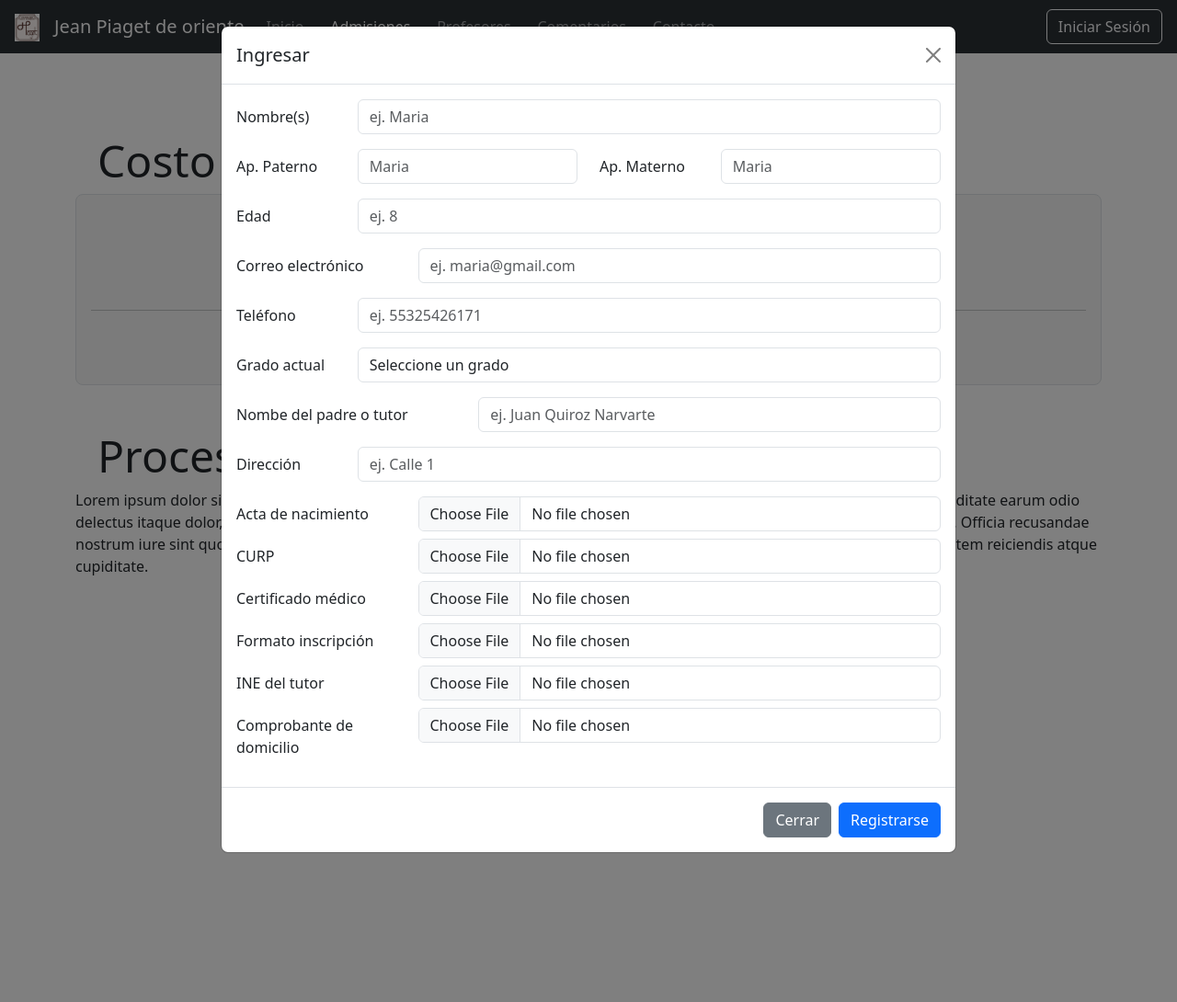
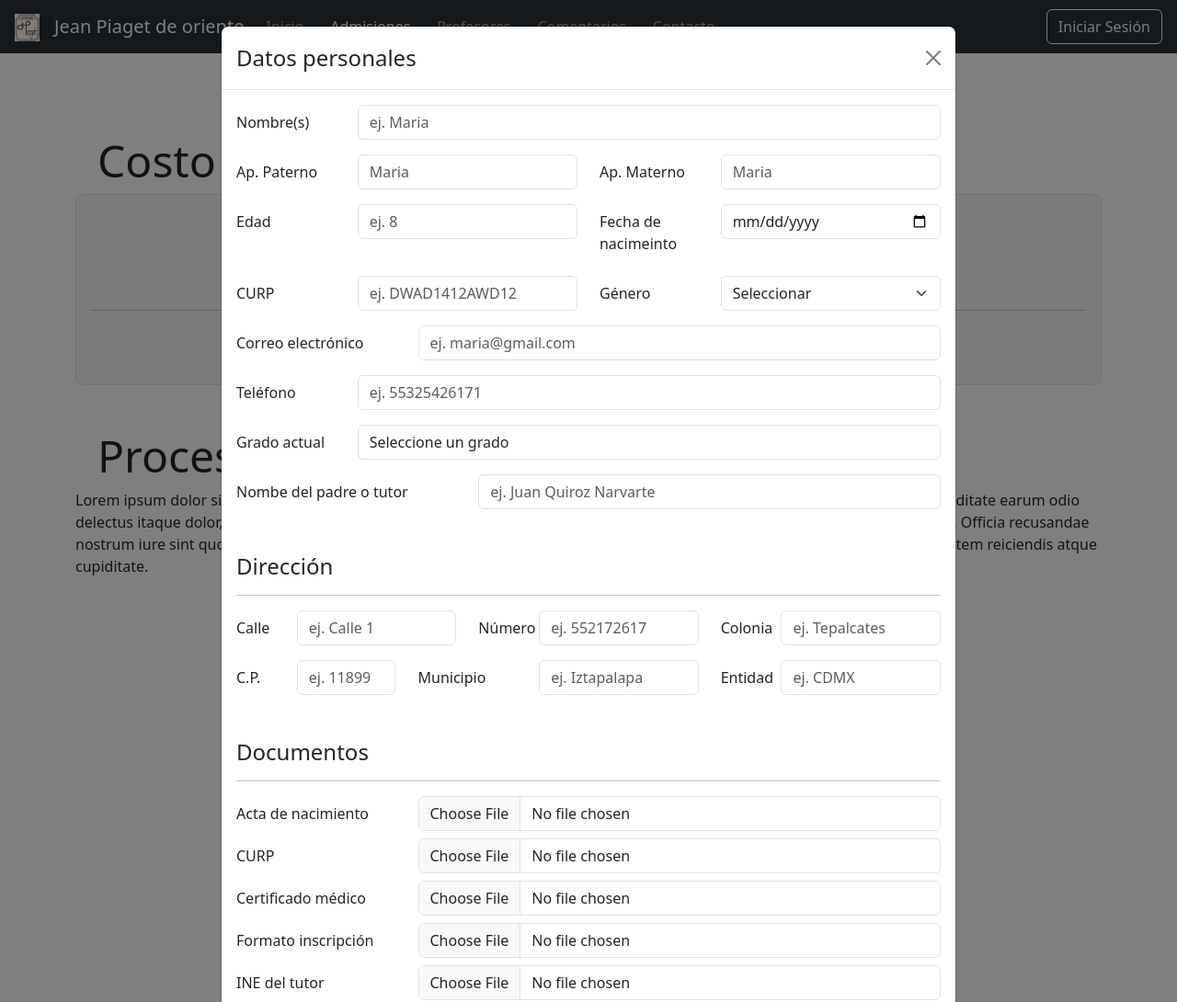
Before and after one commit to angelrodea/angelrodea.github.io, a PHP site: page /app/admisiones.php in a window 1280 px wide, after a click on "INSCRIPCIÓN". Shown: the top 1090 px of the page at 92% size. Run offline with PHP 8.4, Linux system fonts and the light colour scheme.

Commit message:
Update form

```diff
--- a/admisiones.php
+++ b/admisiones.php
@@ -1,7 +1,14 @@
 <?php include("template/header.php");?>
     <main>
         <div class="container">
-
+            <?php
+                if (isset($_GET['send'])) {
+                    echo "<div class='alert alert-success alert-dismissible fade show text-center' role='alert'>
+                            <strong>Se ha enviado correctamente sus datos, por favor revise su correo.</strong>
+                            <button type='button' class='btn-close' data-bs-dismiss='alert' aria-label='Close'></button>
+                        </div>";
+                }
+            ?>
             <!------------------- INFO ------------------------->
             <h1 class="display-5 ms-4">Costo</h1>
             <div class="jumbotron border rounded-3 bg-border p-3 mb-5">
@@ -20,7 +27,7 @@
                     illo pariatur quos voluptatum voluptatem reiciendis atque cupiditate.
                 </p>
             </div>
-            <center>
+            <center class="mb-4">
                 <h3 class="mb-3">¡Inscríbete aquí!</h3>
                 <button type="button" class="btn btn-dark btn-lg text-uppercase" data-bs-toggle="modal"
                     data-bs-target="#filesModal">Inscripción</button>
@@ -29,131 +36,169 @@
         </div>
 
         <!-- Modal Files -->
-        <div class="modal fade" id="filesModal" data-bs-backdrop="static" data-bs-keyboard="false" tabindex="-1" aria-labelledby="filesModalLabel" aria-hidden="true">
+        <div class="modal fade" id="filesModal" data-bs-backdrop="static" data-bs-keyboard="false" tabindex="-1"
+            aria-labelledby="filesModalLabel" aria-hidden="true">
             <div class="modal-dialog modal-lg">
                 <div class="modal-content">
                     <div class="modal-header">
-                        <h1 class="modal-title fs-5" id="exampleModalLabel">Ingresar</h1>
+                        <h4 class="modal-title" id="exampleModalLabel">Datos personales</h4>
                         <button type="button" class="btn-close" data-bs-dismiss="modal" aria-label="Close"></button>
                     </div>
-                    <form method="POST">
+                    <form action="db/insert_alumno.php" method="POST" enctype="multipart/form-data">
                         <div class="modal-body">
                             <div class="form-group row mb-3">
-                                <label class="col-lg-2 col-form-label" for="name">Nombre(s)</label>
+                                <label class="col-lg-2 col-form-label" for="nombre">Nombre(s)</label>
                                 <div class="col-lg-10">
-                                    <input type="text" class="form-control" id="name" name="name" placeholder="ej. Maria" required>
+                                    <input type="text" class="form-control" id="nombre" name="nombre" placeholder="ej. Maria" required>
                                 </div>
                             </div>
                             <div class="form-group row mb-3">
-                                <label class="col-lg-2 col-form-label" for="name">Ap. Paterno</label>
+                                <label class="col-lg-2 col-form-label" for="apPaterno">Ap. Paterno</label>
                                 <div class="col-lg-4">
-                                    <input type="text" class="form-control" id="name" name="name" placeholder="Maria" required>
+                                    <input type="text" class="form-control" id="apPaterno" name="apPaterno" placeholder="Maria" required>
                                 </div>
-                                <label class="col-lg-2 col-form-label" for="name">Ap. Materno</label>
+                                <label class="col-lg-2 col-form-label" for="apMaterno">Ap. Materno</label>
                                 <div class="col-lg-4">
-                                    <input type="text" class="form-control" id="name" name="name" placeholder="Maria" required>
+                                    <input type="text" class="form-control" id="apMaterno" name="apMaterno" placeholder="Maria" required>
                                 </div>
                             </div>
                             <div class="form-group row mb-3">
-                                <label class="col-lg-2 col-form-label" for="name">Edad</label>
-                                <div class="col-lg-10">
-                                    <input type="number" class="form-control" id="name" name="name" placeholder="ej. 8" required>
+                                <label class="col-lg-2 col-form-label" for="edad">Edad</label>
+                                <div class="col-lg-4">
+                                    <input type="number" class="form-control" id="edad" name="edad" placeholder="ej. 8" required>
+                                </div>
+                                <label class="col-lg-2 col-form-label" for="nacimiento">Fecha de nacimeinto</label>
+                                <div class="col-lg-4">
+                                    <input type="date" class="form-control" id="nacimiento" name="nacimiento" required>
                                 </div>
                             </div>
                             <div class="form-group row mb-3">
-                                <label class="col-lg-3 col-form-label" for="name">Correo electrónico</label>
+                                <label class="col-lg-2 col-form-label" for="curp">CURP</label>
+                                <div class="col-lg-4">
+                                    <input type="text" class="form-control" id="curp" name="curp" placeholder="ej. DWAD1412AWD12" required>
+                                </div>
+                                <label class="col-lg-2 col-form-label" for="curp">Género</label>
+                                <div class="col-lg-4">
+                                    <select class="form-select" name="genero" aria-label="Default select example">
+                                        <option selected>Seleccionar</option>
+                                        <option value="Masculino">Masculino</option>
+                                        <option value="Femenino">Femenino</option>
+                                        <option value="Otro">Otro</option>
+                                    </select>
+                                </div>
+                            </div>
+                            <div class="form-group row mb-3">
+                                <label class="col-lg-3 col-form-label" for="correo">Correo electrónico</label>
                                 <div class="col-lg-9">
-                                    <input type="email" class="form-control" id="name" name="name" placeholder="ej. maria@gmail.com"
+                                    <input type="email" class="form-control" id="correo" name="correo" placeholder="ej. maria@gmail.com"
                                         required>
                                 </div>
                             </div>
                             <div class="form-group row mb-3">
-                                <label class="col-lg-2 col-form-label" for="name">Teléfono</label>
+                                <label class="col-lg-2 col-form-label" for="tel">Teléfono</label>
                                 <div class="col-lg-10">
-                                    <input type="tel" class="form-control" id="name" name="name" placeholder="ej. 55325426171"
+                                    <input type="tel" class="form-control" id="tel" name="tel" placeholder="ej. 55325426171"
                                         required>
                                 </div>
                             </div>
                             <!-- Campo para seleccionar el grado actual -->
                             <div class="form-group row mb-3">
-                                <label class="col-lg-2 col-form-label" for="name">Grado actual</label>
+                                <label class="col-lg-2 col-form-label" for="grado">Grado actual</label>
                                 <div class="col-lg-10">
-                                    <select class="form-control" name="grado_actual" id="grado_actual" required>
+                                    <select class="form-control" name="grado" id="grado" required>
                                         <option value="">Seleccione un grado</option>
                                         <option value="1">1°</option>
                                         <option value="2">2°</option>
                                         <option value="3">3°</option>
                                         <option value="4">4°</option>
                                         <option value="5">5°</option>
-                                        <option value="6">Ninguno</option>
+                                        <option value="Ninguno">Ninguno</option>
                                     </select>
                                 </div>
                             </div>
                             <div class="form-group row mb-3">
-                                <label class="col-lg-4 col-form-label" for="name">Nombe del padre o tutor</label>
+                                <label class="col-lg-4 col-form-label" for="tutor">Nombe del padre o tutor</label>
                                 <div class="col-lg-8">
-                                    <input type="text" class="form-control" id="name" name="name" placeholder="ej. Juan Quiroz Narvarte"
+                                    <input type="text" class="form-control" id="tutor" name="tutor" placeholder="ej. Juan Quiroz Narvarte"
+                                        required>
+                                </div>
+                            </div>
+                            <!---------------- DIRECCION ------------------>
+                            <h4 class="mt-5">Dirección</h4>
+                            <hr class="mb-3">
+                            <div class="form-group row mb-3">
+                                <label class="col-lg-1 col-form-label" for="calle">Calle</label>
+                                <div class="col-lg-3">
+                                    <input type="text" class="form-control" id="calle" name="calle" placeholder="ej. Calle 1"
+                                        required>
+                                </div>
+                                <label class="col-lg-1 col-form-label" for="num">Número</label>
+                                <div class="col-lg-3">
+                                    <input type="text" class="form-control" id="num" name="num" placeholder="ej. 552172617"
+                                        required>
+                                </div>
+                                <label class="col-lg-1 col-form-label" for="col">Colonia</label>
+                                <div class="col-lg-3">
+                                    <input type="text" class="form-control" id="col" name="col" placeholder="ej. Tepalcates"
                                         required>
                                 </div>
                             </div>
                             <div class="form-group row mb-3">
-                                <label class="col-lg-2 col-form-label" for="name">Dirección</label>
-                                <div class="col-lg-10">
-                                    <input type="text" class="form-control" id="name" name="name" placeholder="ej. Calle 1"
+                                <label class="col-lg-1 col-form-label" for="cp">C.P.</label>
+                                <div class="col-lg-2">
+                                    <input type="text" class="form-control" id="cp" name="cp" placeholder="ej. 11899"
+                                        required>
+                                </div>
+                                <label class="col-lg-2 col-form-label" for="mun">Municipio</label>
+                                <div class="col-lg-3">
+                                    <input type="text" class="form-control" id="mun" name="mun" placeholder="ej. Iztapalapa"
+                                        required>
+                                </div>
+                                <label class="col-lg-1 col-form-label" for="entidad">Entidad</label>
+                                <div class="col-lg-3">
+                                    <input type="text" class="form-control" id="entidad" name="entidad" placeholder="ej. CDMX"
                                         required>
                                 </div>
                             </div>
+                            <!---------------- DOCUMEMTOS ------------------>
+                            <h4 class="mt-5">Documentos</h4>
+                            <hr class="mb-3">
                             <div class="form-group row mb-2">
-                                <label class="col-lg-3 col-form-label" for="name">Acta de nacimiento</label>
+                                <label class="col-lg-3 col-form-label" for="doc_acta">Acta de nacimiento</label>
                                 <div class="col-lg-9 mb-2">
-                                    <input type="file" class="form-control" name="archivo_acta">
+                                    <input type="file" class="form-control" name="doc_acta" required>
                                 </div>
-                                <label class="col-lg-3 col-form-label" for="name">CURP</label>
+                                <label class="col-lg-3 col-form-label" for="doc_curp">CURP</label>
                                 <div class="col-lg-9 mb-2">
-                                    <input type="file" class="form-control" name="archivo_curp">
+                                    <input type="file" class="form-control" name="doc_curp" required>
                                 </div>
-                                <label class="col-lg-3 col-form-label" for="name">Certificado médico</label>
+                                <label class="col-lg-3 col-form-label" for="doc_medico">Certificado médico</label>
                                 <div class="col-lg-9 mb-2">
-                                    <input type="file" class="form-control" name="archivo_medico">
+                                    <input type="file" class="form-control" name="doc_medico" required>
                                 </div>
-                                <label class="col-lg-3 col-form-label" for="name">Formato inscripción</label>
+                                <label class="col-lg-3 col-form-label" for="doc_inscripcion">Formato inscripción</label>
                                 <div class="col-lg-9 mb-2">
-                                    <input type="file" class="form-control" name="archivo_inscripcion">
+                                    <input type="file" class="form-control" name="doc_inscripcion" required>
                                 </div>
-                                <label class="col-lg-3 col-form-label" for="name">INE del tutor</label>
+                                <label class="col-lg-3 col-form-label" for="doc_ine">INE del tutor</label>
                                 <div class="col-lg-9 mb-2">
-                                    <input type="file" class="form-control" name="archivo_ine">
+                                    <input type="file" class="form-control" name="doc_ine" required>
                                 </div>
-                                <label class="col-lg-3 col-form-label" for="name">Comprobante de domicilio</label>
+                                <label class="col-lg-3 col-form-label" for="doc_domicilio">Comprobante de domicilio</label>
                                 <div class="col-lg-9 mb-2">
-                                    <input type="file" class="form-control" name="archivo_comprobanteDireccion">
+                                    <input type="file" class="form-control" name="doc_domicilio" required>
                                 </div>
                             </div>
                             <!-- Campo para subir la boleta -->
                             <div class="mb-2" id="campo_boleta" style="display: none;">
                                 <label class="form-label">Subir boleta del grado actual</label>
-                                <input type="file" class="form-control" name="archivo_boleta">
+                                <input type="file" class="form-control" name="doc_boleta">
                             </div>
                             <!-- Campo para subir la constancia de kinder -->
                             <div class="mb-2" id="campo_kinder" style="display: none;">
                                 <label class="form-label">Subir Constancia kinder </label>
-                                <input type="file" class="form-control" name="archivo_kinder">
+                                <input type="file" class="form-control" name="doc_kinder">
                             </div>
-
-                            <!--<div class="mb-3">
-                                <label class="form-label">Subir Acta de nacimiento</label>
-                                <input type="file" class="form-control" name="archivo_acta">
-                                <label class="form-label">Subir CURP</label>
-                                <input type="file" class="form-control" name="archivo_curp">
-                                <label class="form-label">Subir archivo medico</label>
-                                <input type="file" class="form-control" name="archivo_medico">
-                                <label class="form-label">Subir inscripción </label>
-                                <input type="file" class="form-control" name="archivo_inscripcion">
-                                <label class="form-label">Subir INE del tutor </label>
-                                <input type="file" class="form-control" name="archivo_ine">
-                                <label class="form-label">Subir Comprobante de dirección </label>
-                                <input type="file" class="form-control" name="archivo_comprobanteDireccion">
-                            </div>-->
                         </div>
                         <div class="modal-footer">
                             <button type="button" class="btn btn-secondary" data-bs-dismiss="modal">Cerrar</button>
```
